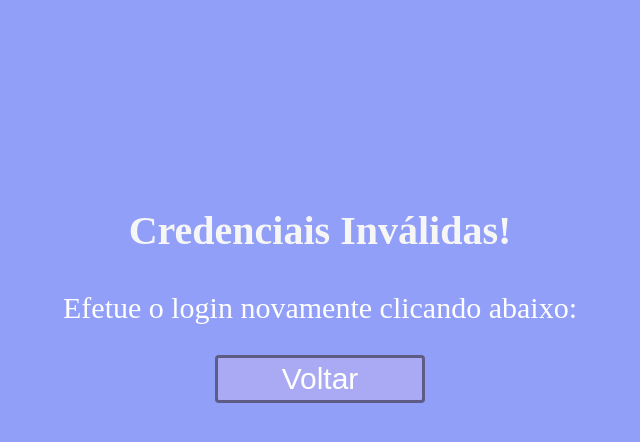
After one commit to ranyesantos/listing-v1, a PHP site: page /error.html in a window 1280 px wide. The commit adds this page. Shown: the top 442 px of the page, without its empty margins (320-960 px from the left). Run offline with PHP 8.4, Linux system fonts and the light colour scheme.

Commit message:
final-v1

```diff
--- /dev/null
+++ b/assets/afterverify.css
@@ -0,0 +1,44 @@
+body {
+    margin: 0;
+    padding: 0;
+    background-color: rgba(111, 129, 248, 0.76);
+}
+
+.ct {
+margin: 180px auto;
+}
+
+.return-box {
+    display: flex;
+    justify-content: center;
+    align-items: center;
+    flex-direction: column;
+}
+
+.return-box h1 {
+    color: rgb(246, 246, 246);
+    font-size: 40px;
+    margin-bottom: 19px;
+}
+
+.return-box p {
+    color: white;
+    font-size: 30px;
+    margin-top: 18px;
+}
+
+.return-box button {
+    width: 210px;
+    height: 48px;
+    background-color: rgb(170, 170, 244);
+    color: rgb(255, 255, 255);
+    font-size: 30px;
+    border: solid 3px rgba(0, 0, 0, 0.464);
+    border-radius: 4px;
+}
+
+.return-box button:hover {
+    cursor:pointer;
+    background-color: rgb(110, 110, 242);
+    transition: 500ms;
+}
--- a/assets/style.css
+++ b/assets/style.css
@@ -64,7 +64,7 @@ body {
 }
 
 .emb1:hover {
-    color: aliceblue;
+    color: rgb(221, 217, 217);
 }
 
 a:visited{
--- /dev/null
+++ b/error.html
@@ -0,0 +1,18 @@
+<!DOCTYPE html>
+<html lang="pt-BR">
+<head>
+    <meta charset="UTF-8">
+    <meta name="viewport" content="width=device-width, initial-scale=1.0">
+    <title>Erro</title>
+    <link rel="stylesheet" href="assets/afterverify.css">
+</head>
+<body>
+    <div class="ct">
+        <div class="return-box">
+            <h1>Credenciais Inválidas!</h1>
+            <p> Efetue o login novamente clicando abaixo:</p>
+            <button onclick="javascript:history.go(-1)">Voltar</button>
+        </div>
+    </div>
+</body>
+</html>
--- a/logedin.php
+++ /dev/null
@@ -1,4 +0,0 @@
-<?php
-    echo "<body style='background-color:Lightblue'></body>
-        <h1> logado </h1>";
-?>
```
Also changed, not shown: logedin.html (added, +18 -0 lines), verify.php (+9 -5 lines).
